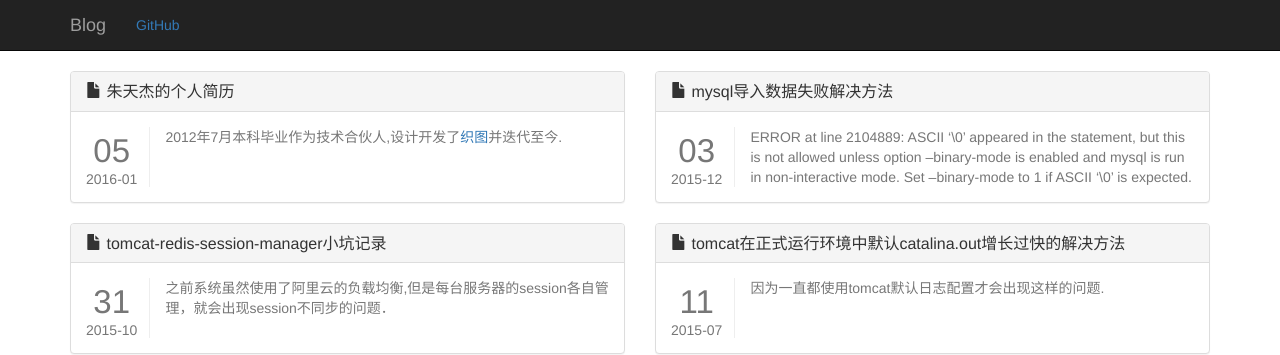
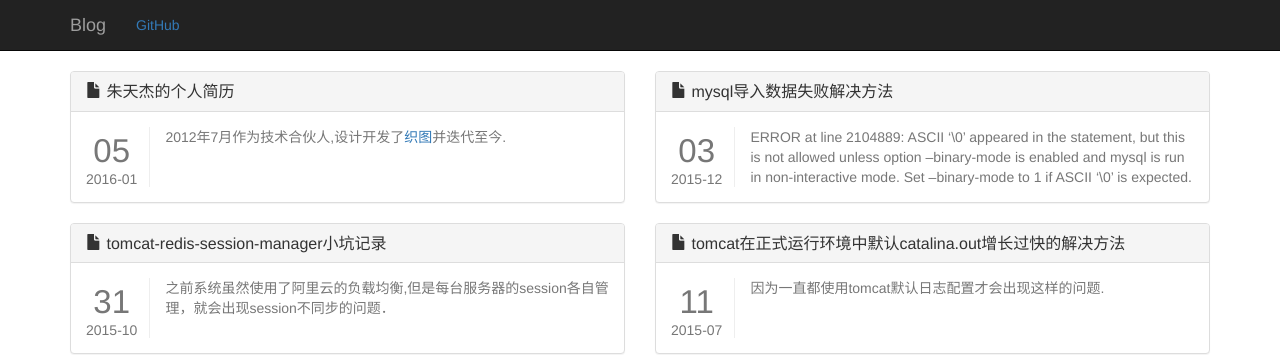
Before and after one commit to lynch001/lynch001.github.io, a Jekyll site: the page built from index.html, in a window 1280 px wide. Shown: the top 355 px of the page. Built offline with Jekyll 4.4.1, drawn with Linux system fonts in a browser that asks for light colours; nearby versions of some CDN libraries; the list of posts is cut into pages by our own code.

Commit message:
修改措辞

```diff
--- a/_posts/2016-01-05-my-resume.md
+++ b/_posts/2016-01-05-my-resume.md
@@ -6,7 +6,7 @@ category: code
 
 ---
 
-> 2012年7月本科毕业作为技术合伙人,设计开发了[织图](http://imzhitu.com)并迭代至今.
+> 2012年7月作为技术合伙人,设计开发了[织图](http://imzhitu.com)并迭代至今.
 
 <!--more-->
 
@@ -23,11 +23,11 @@ category: code
 
 ### 应聘职位
 
-后台工程师, 愿意接受Java/PHP/C++/Python作为开发语言
+后台工程师, Java为主，接受PHP/C++/Python作为开发语言
 
 ### 工作经历
 
-2012年7月本科毕业作为技术合伙人,设计开发了织图并迭代至今.
+2012年7月作为技术合伙人,设计开发了织图并迭代至今.
 
 > 织图项目简介
 
```
